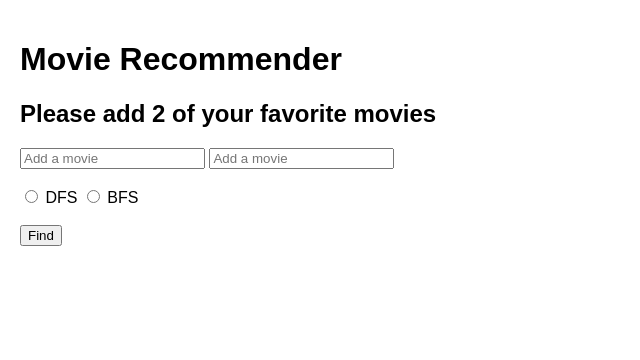
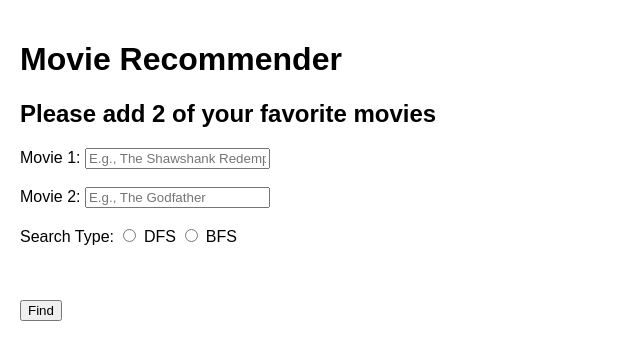
Before and after one commit to parkine/COP3530_P3, a Flask app: page / in a window 1280 px wide. Shown: the top 360 px of the page, without its empty margins (0-640 px from the left). Run offline with Flask 3, Linux system fonts and the light colour scheme.

Commit message:
Improved input validation and error handling in app.py

```diff
--- a/Movie_Recommender/src/app.py
+++ b/Movie_Recommender/src/app.py
@@ -13,18 +13,29 @@ def index():
 def get_movie():
     conn = sqlite3.connect('./db/cop3530.db')
 
-    movie1 = request.args['movie1']
-    movie2 = request.args['movie2']
-    search_type = request.args['search_type']
+    movie1 = request.args.get('movie1', '').strip()
+    movie2 = request.args.get('movie2', '').strip()
+    search_type = request.args.get('search_type', '').strip()
+
+    # validation
+    if not movie1 or not movie2 or search_type not in ['DFS', 'BFS']:
+        error = "Please provide valid movie titles and select a search type."
+        return render_template('index.html', error=error)
 
     start = time.time()
-    recommended_movies = get_rec_movie(conn, movie1, movie2, search_type)
+    response = get_rec_movie(conn, movie1, movie2, search_type)
     end = time.time()
-
-    running_time = (end-start) * 10**3
+    running_time = (end - start) * 10**3
 
     conn.close()
-    return render_template("index.html", recommended_movies=recommended_movies, running_time = running_time)
+
+    # errors in the response
+    if "error" in response:
+        error = response["error"]
+        return render_template("index.html", error=error)
+    else:
+        recommended_movies = response["result"]
+        return render_template("index.html", recommended_movies=recommended_movies, running_time=running_time)
 
 
 if __name__ == '__main__':
--- a/Movie_Recommender/src/templates/index.html
+++ b/Movie_Recommender/src/templates/index.html
@@ -9,14 +9,25 @@
             <h1>Movie Recommender</h1>
             <h2>Please add 2 of your favorite movies</h2>
             <form method="GET" action="/movie">
-                <input type="text" name="movie1" placeholder="Add a movie" required>
-                <input type="text" name="movie2" placeholder="Add a movie" required> <br><br>
-                <input type="radio" id="DFS" name="search_type" value="DFS">
-                <label for="html">DFS</label>
+                <label for="movie1">Movie 1:</label>
+                <input type="text" id="movie1" name="movie1" placeholder="E.g., The Shawshank Redemption" required>
+                <br><br>
+                <label for="movie2">Movie 2:</label>
+                <input type="text" id="movie2" name="movie2" placeholder="E.g., The Godfather" required>
+                <br><br>
+                <label for="search_type">Search Type:</label>
+                <input type="radio" id="DFS" name="search_type" value="DFS" required>
+                <label for="DFS">DFS</label>
                 <input type="radio" id="BFS" name="search_type" value="BFS">
-                <label for="css">BFS</label>
-                {% if running_time %} <strong>&emsp;Time:</strong> {{running_time}} ms<br><br>
-                {% else %}<br><br>
+                <label for="BFS">BFS</label>
+                <br><br>
+                {% if error %}
+                    <strong style="color:red;">{{ error }}</strong><br><br>
+                {% endif %}
+                {% if running_time %}
+                    <strong>&emsp;Time:</strong> {{ running_time }} ms<br><br>
+                {% else %}
+                    <br><br>
                 {% endif %}
                 <button type="submit">Find</button>
             </form>
@@ -28,7 +39,7 @@
                 <ul>
                     {% for movie in recommended_movies %}
                         <li>
-                            <strong>{{ movie[1] }}</strong> ({{ movie[2]}}) <br>
+                            <strong>{{ movie[1] }}</strong> ({{ movie[2] }}) <br>
                             Duration: {{ movie[3] }} mins<br>
                             Genre: {{ movie[4] }}<br>
                             Rating: {{ movie[5] }} / 10<br>
@@ -41,27 +52,22 @@
             {% endif %}
         </div>
     </div>
-
 </body>
 <style>
-    /* Flex container for form and result div */
     .container {
         display: flex;
         justify-content: space-between;
         align-items: flex-start;
     }
 
-    /* Styling for the form */
     .form-container {
         width: 35%;
     }
 
-    /* Styling for the recommendations */
     .result-container {
         width: 45%;
     }
 
-    /* Add spacing and better appearance */
     body {
         font-family: Arial, sans-serif;
         margin: 20px;
```
Also changed, not shown: Movie_Recommender/src/services/service.py (+16 -4 lines).
